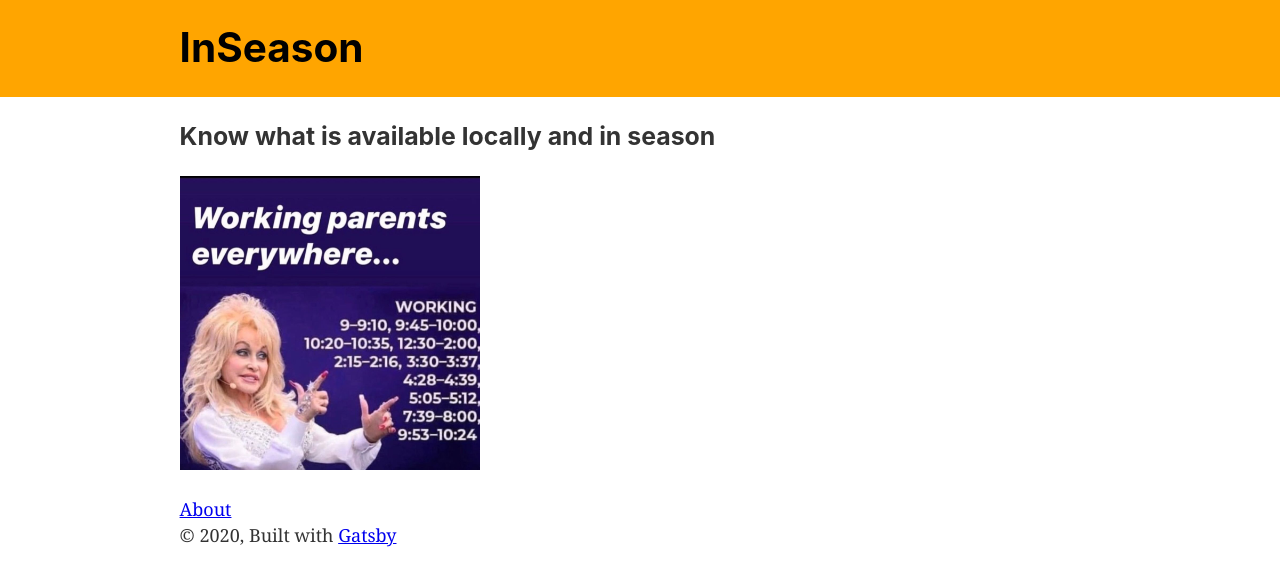
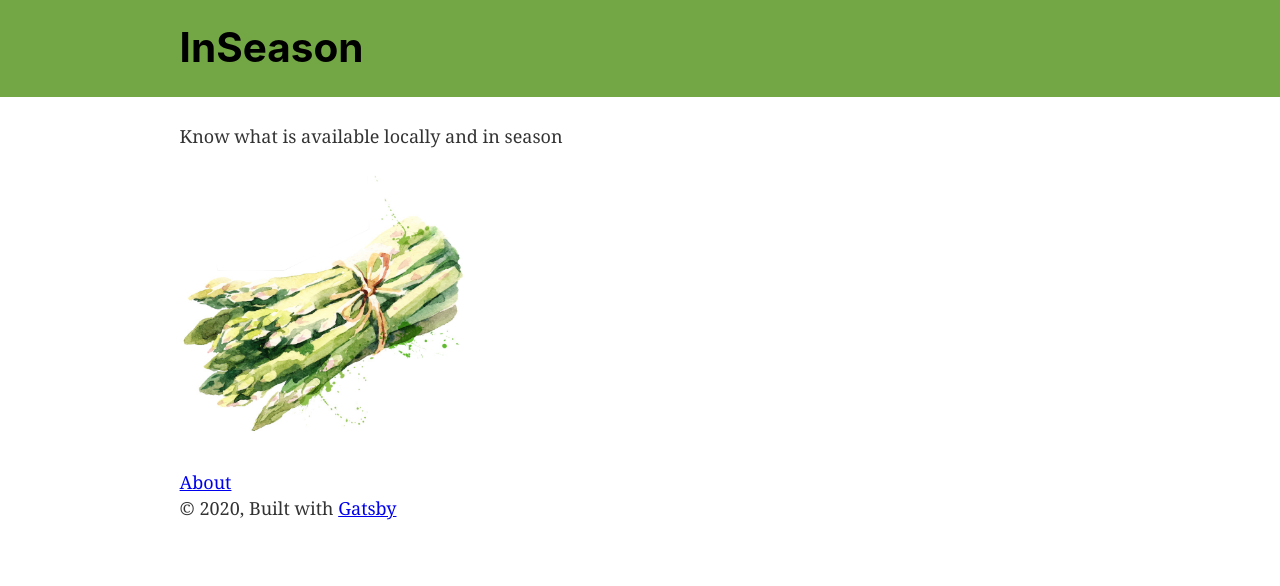
Before and after one commit to mmassie/inseason, a Gatsby site: page / in a window 1280 px wide. Built offline with nearby package versions, Linux system fonts and the light colour scheme; Gatsby itself is replaced by a stand-in of ours.

Commit message:
small changes, bug push? ok

```diff
--- a/src/components/header.js
+++ b/src/components/header.js
@@ -5,7 +5,7 @@ import React from "react"
 const Header = ({ siteTitle }) => (
   <header
     style={{
-      background: `orange`,
+      background: `#73A644`,
       marginBottom: `1.45rem`,
     }}
   >
--- a/src/components/image.js
+++ b/src/components/image.js
@@ -16,7 +16,7 @@ import Img from "gatsby-image"
 const Image = () => {
   const data = useStaticQuery(graphql`
     query {
-      placeholderImage: file(relativePath: { eq: "dollyWork.jpg" }) {
+      placeholderImage: file(relativePath: { eq: "asparagus.png" }) {
         childImageSharp {
           fluid(maxWidth: 300) {
             ...GatsbyImageSharpFluid
--- a/src/pages/index.js
+++ b/src/pages/index.js
@@ -8,7 +8,7 @@ import SEO from "../components/seo"
 const IndexPage = () => (
   <Layout>
     <SEO title="Home" />
-    <h3>Know what is available locally and in season</h3>
+    <p>Know what is available locally and in season</p>
 
 
     <div style={{ maxWidth: `300px`, marginBottom: `1.45rem` }}>
```
Also changed, not shown: public/static/d/2201493969.json (+1 -1 lines), public/static/d/2413203933.json (added, +1 -0 lines), public/static/53f1648b0b64a95fc8d0fb54265fa7bf/5db04/asparagus.png (added), public/static/53f1648b0b64a95fc8d0fb54265fa7bf/60033/asparagus.png (added), public/static/53f1648b0b64a95fc8d0fb54265fa7bf/62b1f/asparagus.png (added), public/static/53f1648b0b64a95fc8d0fb54265fa7bf/630fb/asparagus.png (added), public/static/53f1648b0b64a95fc8d0fb54265fa7bf/6d161/asparagus.png (added), src/images/apples.png (added), src/images/asparagus.png (added), src/images/dollyWork.jpg (deleted), 1 other file.
